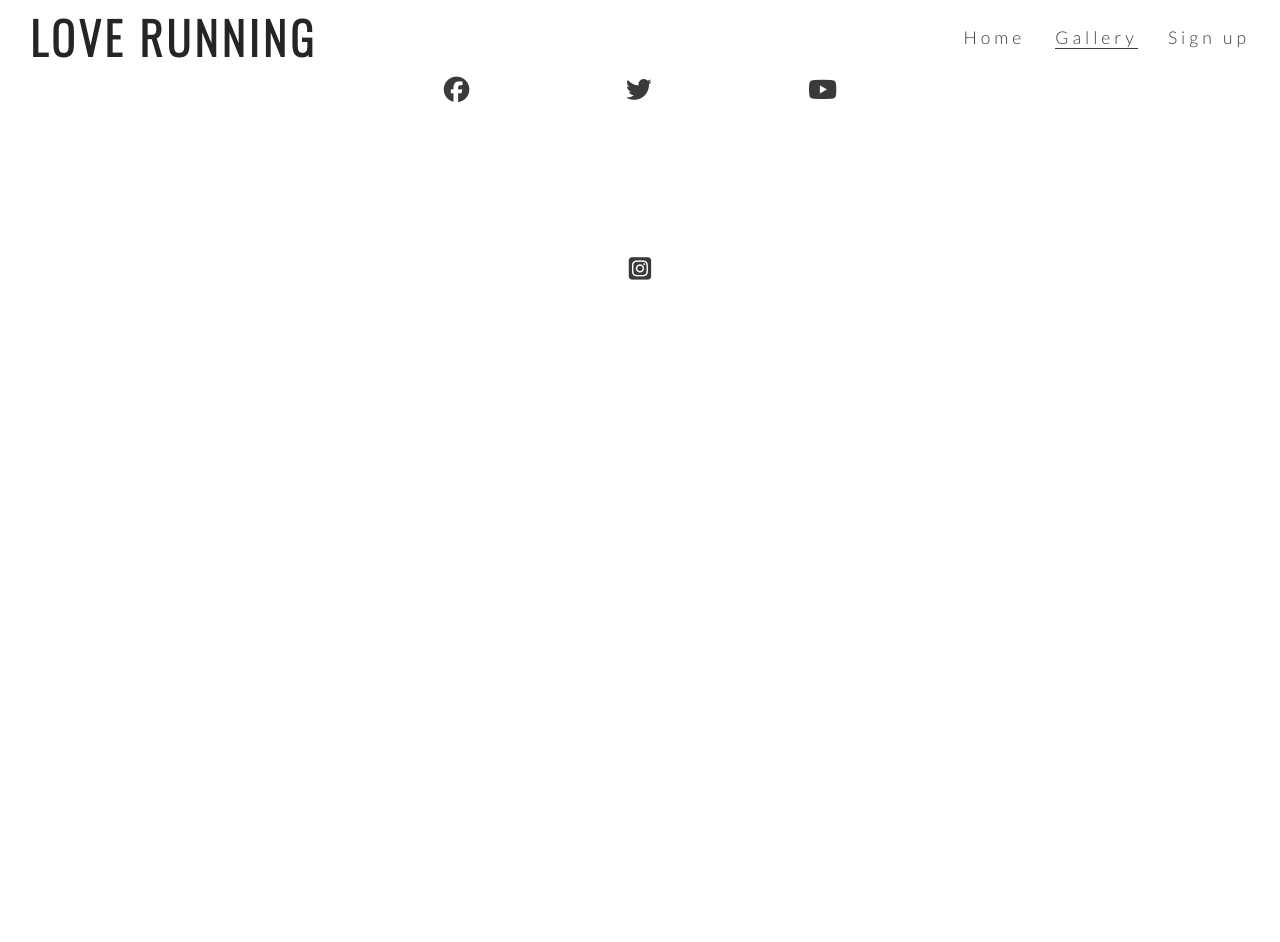
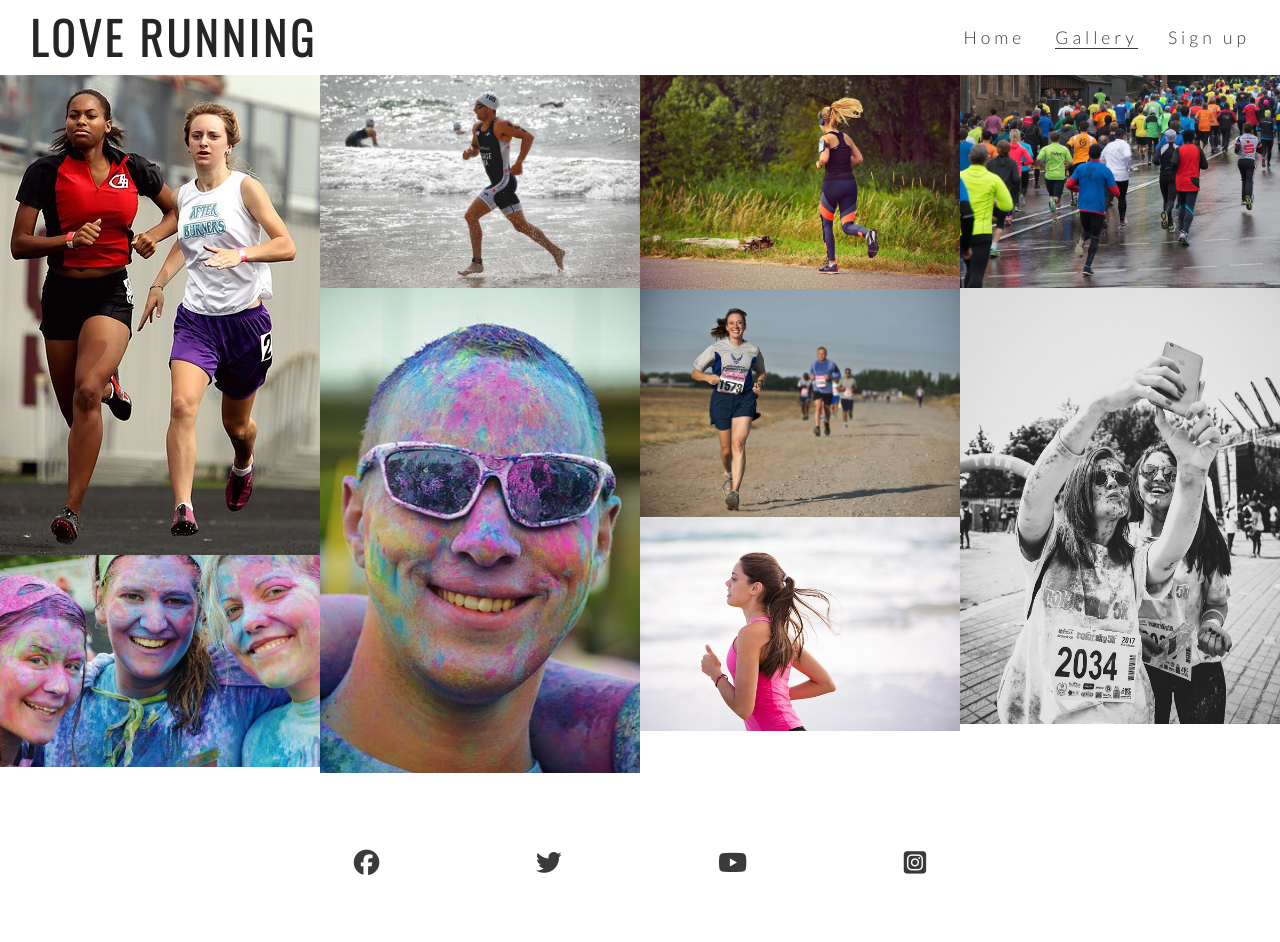
Before and after one commit to Adamk99k/Love-running, a plain HTML site: page gallery.html in a window 1280 px wide. Before the commit the page ends 800 px from the top, so only its background shows below. Drawn offline with nearby package versions, Linux system fonts and the light colour scheme.

Commit message:
Add Gallery images and masonry styling

```diff
--- a/assets/css/style.css
+++ b/assets/css/style.css
@@ -235,3 +235,16 @@ footer {
     padding:  5%;
     color: #3a3a3a;
 }
+
+/* gallery */
+
+#photos {
+    clear: both;
+    line-height: 0;
+    column-count: 4;
+    column-gap: 0;
+}
+
+#photos > img {
+    width: 100%;
+}
--- a/gallery.html
+++ b/gallery.html
@@ -32,6 +32,20 @@
             </ul>
         </nav>
     </header>
+    <section id="photos">
+
+        <img src="assets/images/athletes.jpg" alt="Two athletes running together">
+        <img src="assets/images/girls.jpg" alt="Three girls at charity paint running festival">
+        <img src="assets/images/runner3.jpg" alt="Solo male runner jogging on a beach">
+        <img src="assets/images/man.jpg" alt="Man at charity paint running festival">
+        <img src="assets/images/runner1.jpg" alt="Solo female runner jogging through phoenix park">
+        <img src="assets/images/runner2.jpg" alt="Runners competing in marathon">
+        <img src="assets/images/runner4.jpg" alt="Solo female runner jogging on a beach">
+        <img src="assets/images/running_gang.jpg" alt="Large group of runners taking part in a marathon on a rainy day">
+        <img src="assets/images/mud-run.jpg" alt="Two women runners taking a muddy selfie after the mud runners championship">
+
+
+    </section>
 
     <footer>
         <ul class="social-networks">
```
Also changed, not shown: assets/images/athletes.jpg (added), assets/images/girls.jpg (added), assets/images/man.jpg (added), assets/images/mud-run.jpg (added), assets/images/runner1.jpg (added), assets/images/runner2.jpg (added), assets/images/runner3.jpg (added), assets/images/runner4.jpg (added), assets/images/running_gang.jpg (added).
